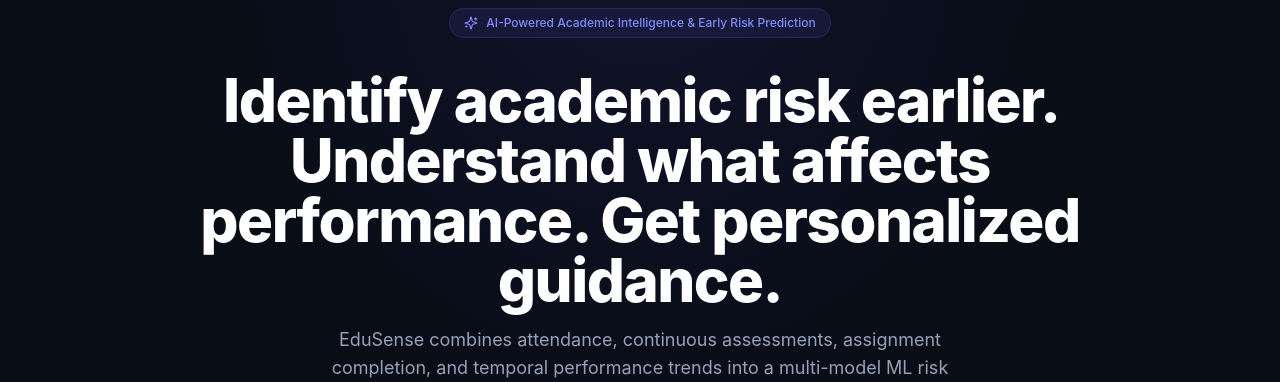
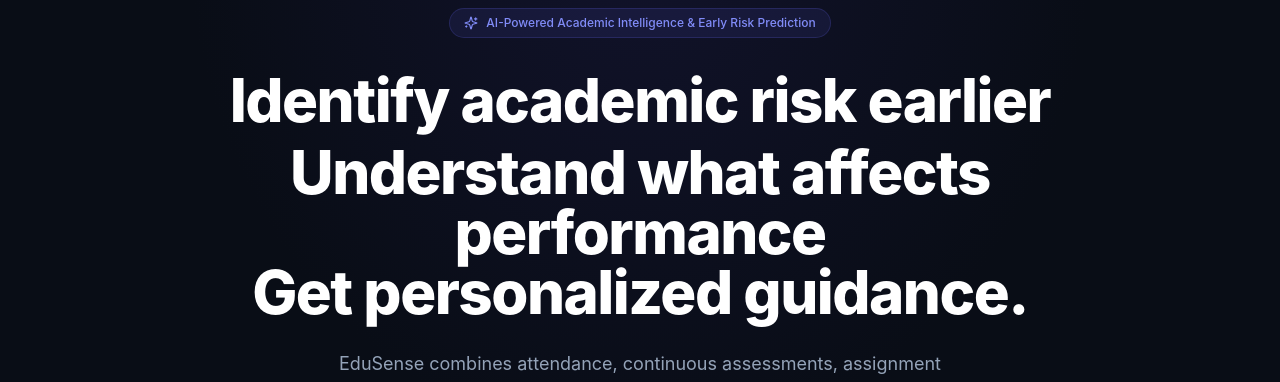
Before and after one commit to VikasCodesDev/edusense, a Next.js app in the folder frontend/: page / in a window 1280 px wide. Shown: the part 137-519 px from the top of the page. Built offline with nearby package versions, Linux system fonts and the light colour scheme; no server answers.

Commit message:
initial commit

```diff
--- a/frontend/src/app/page.tsx
+++ b/frontend/src/app/page.tsx
@@ -1,6 +1,6 @@
 'use client';
 
-import React, { useState } from 'react';
+import React, { useEffect, useState } from 'react';
 import Link from 'next/link';
 import { useAuth } from '@/context/AuthContext';
 import MagneticButton from '@/components/MagneticButton';
@@ -23,8 +23,15 @@
   Compass
 } from 'lucide-react';
 
+const HERO_LINES = [
+  'Identify academic risk earlier.',
+  'Understand what affects performance.',
+  'Get personalized guidance.'
+];
+
 export default function LandingPage() {
   const { user, switchDemoAccount } = useAuth();
+  const [typedHeroLines, setTypedHeroLines] = useState<string[]>([]);
 
   // Interactive Live Simulator state
   const [simAttendance, setSimAttendance] = useState(62);
@@ -54,6 +61,32 @@
 
   const simRisk = calculateSimulatedRisk();
 
+  useEffect(() => {
+    let lineIndex = 0;
+    let characterIndex = 0;
+    let timeoutId: ReturnType<typeof setTimeout>;
+
+    const typeNextCharacter = () => {
+      const line = HERO_LINES[lineIndex];
+      characterIndex += 1;
+      setTypedHeroLines((current) => [
+        ...current.slice(0, lineIndex),
+        line.slice(0, characterIndex)
+      ]);
+
+      if (characterIndex < line.length) {
+        timeoutId = setTimeout(typeNextCharacter, 34);
+      } else if (lineIndex < HERO_LINES.length - 1) {
+        lineIndex += 1;
+        characterIndex = 0;
+        timeoutId = setTimeout(typeNextCharacter, 180);
+      }
+    };
+
+    timeoutId = setTimeout(typeNextCharacter, 180);
+    return () => clearTimeout(timeoutId);
+  }, []);
+
   return (
     <div className="space-y-24">
       {/* 1. HERO SECTION */}
@@ -69,10 +102,12 @@
 
           {/* Main Hero Heading */}
           <div className="max-w-4xl mx-auto space-y-4">
-            <h1 className="text-4xl sm:text-6xl font-extrabold tracking-tight text-white leading-tight">
-              Identify academic risk earlier.{' '}
-                Understand what affects performance.{' '}
-              Get personalized guidance.
+            <h1 aria-label={HERO_LINES.join(' ')} className="text-4xl sm:text-6xl font-extrabold tracking-tight text-white leading-tight">
+              {HERO_LINES.map((line, index) => (
+                <span key={line} className="block min-h-[1.2em]">
+                  {typedHeroLines[index] || ''}
+                </span>
+              ))}
             </h1>
             <p className="text-base sm:text-lg text-slate-400 max-w-2xl mx-auto leading-relaxed">
               EduSense combines attendance, continuous assessments, assignment completion, and temporal performance trends into a multi-model ML risk predictor paired with LLM-guided academic intervention.
```
